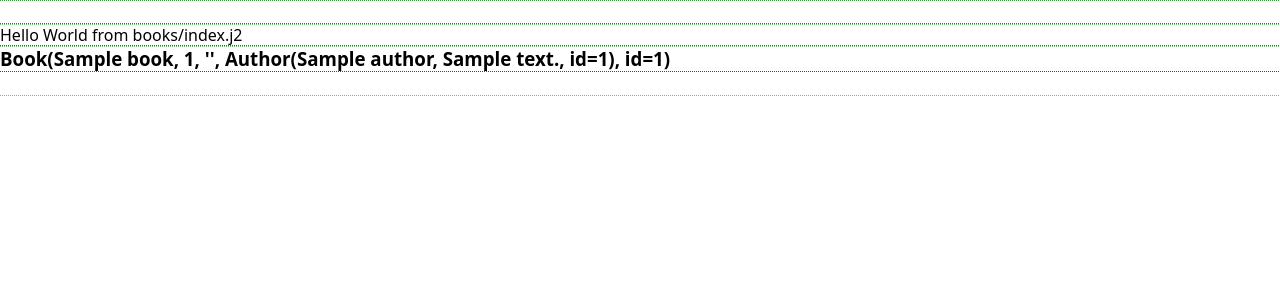
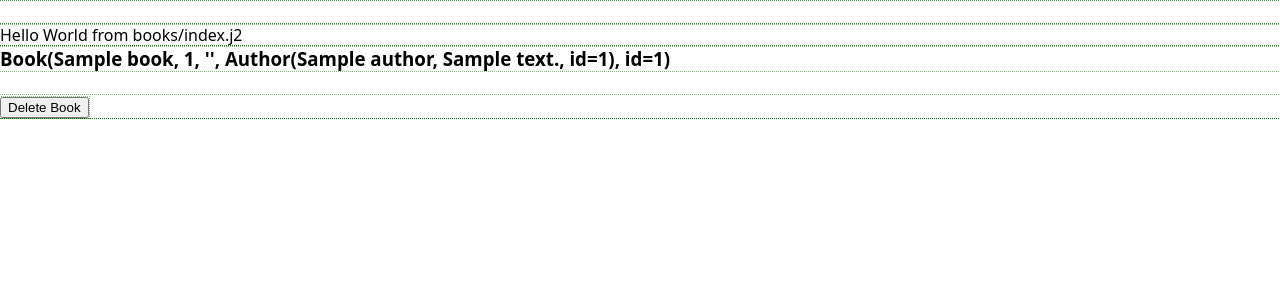
Before and after one commit to bsmith/w04d3_one2many_hw, a Flask app: page /books/ in a window 1280 px wide. Shown: the part 43-343 px from the top of the page. Run offline with Flask 2, Linux system fonts and the light colour scheme; a database or web service that is not in the repository returns one stand-in record (values such as "Sample title"); some libraries are stand-ins or nearby versions.

Commit message:
Deletion of books

```diff
--- a/controllers/books_controller.py
+++ b/controllers/books_controller.py
@@ -1,4 +1,4 @@
-from flask import Blueprint, render_template, request, redirect
+from flask import Blueprint, render_template, request, redirect, url_for
 
 from repositories import author_repository, book_repository
 from models import Book, Author
@@ -7,13 +7,23 @@ from models import Book, Author
 books_blueprint = Blueprint('books', __name__)
 
 # RESTful CRUD Routes
+# INDEX     — GET '/books'
+# NEW       — GET '/books/new'
+# CREATE    — POST '/books'
+# SHOW      — GET '/books/<id>'
+# EDIT      — GET '/books/<id>/edit'
+# UPDATE    — PUT '/books/<id>'
+# DELETE    — DELETE '/books/<id>'
 
-# INDEX
-# GET '/books'
 @books_blueprint.route('/books/')
 def books():
     books_list = book_repository.select_all()
     return render_template('books/index.html.j2', books_list=books_list)
+
+@books_blueprint.route('/books/<int:id>/delete', methods=['POST'])
+def delete_book(id):
+    book_repository.delete(id)
+    return redirect(url_for('.books'))
 
 """
 # NEW
@@ -66,11 +76,4 @@ def update_task(id):
     # task = Task(description, user, duration, completed, id=id)
     book_repository.update(task)
     return redirect('/tasks') # XXX should be /tasks/<id>.  XXX also use url_for!
-
-# DELETE
-# DELETE '/tasks/<id>'
-@books_blueprint.route('/books/<int:id>/delete', methods=['POST'])
-def delete_task(id):
-    book_repository.delete(id)
-    return redirect('/tasks') # XXX also use url_for!
 """
--- a/repositories/book_repository.py
+++ b/repositories/book_repository.py
@@ -5,6 +5,7 @@ from models.author import Author
 import repositories.author_repository as author_repository
 
 SQL_SELECT_ALL = """SELECT * FROM books"""
+SQL_DELETE = """DELETE FROM books WHERE id = %s"""
 
 def make_mdo_from_row(row):
     author = author_repository.select(row['author_id'])
@@ -21,6 +22,10 @@ def select_all():
 
     model_objects = [make_mdo_from_row(row) for row in results]
     return model_objects
+
+def delete(id):
+    values = [id]
+    run_sql(SQL_DELETE, values, do_fetchall=False)
 
 """
 def save(task):
@@ -46,11 +51,6 @@ def delete_all():
     sql = "DELETE  FROM tasks"
     run_sql(sql)
 
-def delete(id):
-    sql = "DELETE  FROM tasks WHERE id = %s"
-    values = [id]
-    run_sql(sql, values)
-
 def update(task):
     sql = "UPDATE tasks SET (description, user_id, duration, completed) = (%s, %s, %s, %s) WHERE id = %s"
     values = [task.description, task.user.id, task.duration, task.completed, task.id]
--- a/templates/books/index.html.j2
+++ b/templates/books/index.html.j2
@@ -6,6 +6,9 @@
 {% for book in books_list %}
     <article class="book">
         <h3>{{ book }}</h3>
+        <form class="delete-form" action="{{ url_for('.delete_book', id=book.id) }}" method="POST">
+            <button>Delete Book</button>
+        </form>
     </article>
 {% endfor %}
 </div>
```
